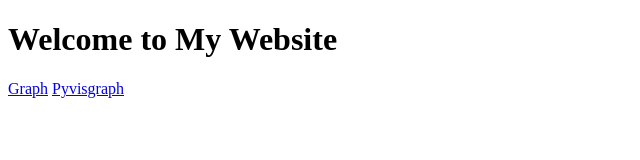
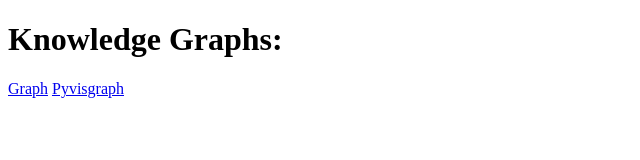
Before and after one commit to ludw1/ludw1.github.io, a plain HTML site: page index.html in a window 1280 px wide. Shown: the whole page, without its empty margins (0-640 px from the left). Drawn offline with Linux system fonts and the light colour scheme.

Commit message:
Update index.html

```diff
--- a/index.html
+++ b/index.html
@@ -2,10 +2,10 @@
 <!DOCTYPE html>
 <html>
 <head>
-    <title>My Website</title>
+    <title>Website</title>
 </head>
 <body>
-    <h1>Welcome to My Website</h1>
+    <h1>Knowledge Graphs:</h1>
     <a href="graph.html">Graph</a>
     <a href="pyvisgraph.html">Pyvisgraph</a>
 </body>
```
